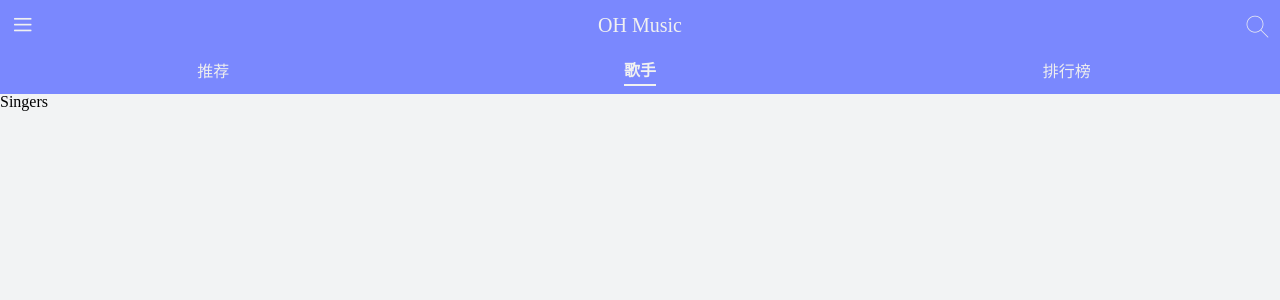
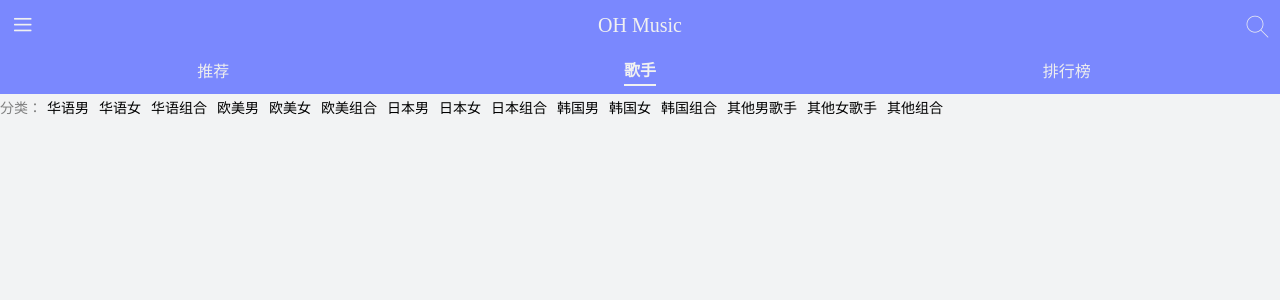
Before and after one commit to Gullrye/oh-music, a React (Create React App) app: page /#/singers in a window 1280 px wide. Shown: the top 300 px of the page. Built offline with nearby package versions, Linux system fonts and the light colour scheme.

Commit message:
feat: horizon scroll

```diff
--- /dev/null
+++ b/src/base-ui/horizon/index.js
@@ -0,0 +1,95 @@
+/**
+ * 水平滚动列表
+ */
+import React, { useState, useRef, useEffect } from 'react'
+import styled from 'styled-components'
+import Scroll from '@/base-ui/scroll/index'
+import { PropTypes } from 'prop-types'
+import style from '@/assets/css/global-style'
+
+//样式部分
+const List = styled.div`
+  display: flex;
+  align-items: center;
+  height: 30px;
+  justify-content: center;
+  overflow: hidden;
+  > span:first-of-type {
+    display: block;
+    flex: 0 0 auto;
+    padding: 5px 0;
+    color: grey;
+    font-size: ${style['font-size-m']};
+  }
+`
+const ListItem = styled.span`
+  flex: 0 0 auto;
+  font-size: ${style['font-size-m']};
+  padding: 5px 5px;
+  border-radius: 10px;
+  &.selected {
+    color: ${style['theme-color']};
+    border: 1px solid ${style['theme-color']};
+    opacity: 0.8;
+  }
+`
+
+function Horizon(props) {
+  // const [refreshCategoryScroll, setRefreshCategoryScroll] = useState(false)
+  // const Category = useRef(null)
+  const { list, oldVal, title } = props
+  const { handleClick } = props
+
+  // useEffect(() => {
+  //   let categoryDOM = Category.current
+  //   let tagElems = categoryDOM.querySelectorAll('span')
+  //   let totalWidth = 0
+  //   Array.from(tagElems).forEach((ele) => {
+  //     totalWidth += ele.offsetWidth
+  //   })
+  //   totalWidth += 2
+  //   categoryDOM.style.width = `${totalWidth}px`
+  //   setRefreshCategoryScroll(true)
+  // }, [refreshCategoryScroll])
+
+  const clickHandle = (item) => {
+    handleClick(item.key)
+  }
+  return (
+    <Scroll direction={'horizontal'} refresh={true}>
+      <div style={{width: 'max-content'}} className='scroll-content'>
+        <List>
+          <span>{title}</span>
+          {list.map((item) => {
+            return (
+              <ListItem
+                key={item.key}
+                className={oldVal === item.key ? 'selected' : ''}
+                onClick={() => clickHandle(item)}
+              >
+                {item.name}
+              </ListItem>
+            )
+          })}
+        </List>
+      </div>
+    </Scroll>
+  )
+}
+
+// 组件接收的参数
+Horizon.propTypes = {
+  list: PropTypes.array, // 列表数据
+  oldVal: PropTypes.string, // 当前 item 的值
+  title: PropTypes.string, // 列表左边的标题
+  handleClick: PropTypes.func,
+}
+// 默认值
+Horizon.defaultProps = {
+  list: [],
+  oldVal: '',
+  title: '',
+  handleClick: null,
+}
+
+export default React.memo(Horizon)
--- a/src/base-ui/scroll/index.js
+++ b/src/base-ui/scroll/index.js
@@ -19,7 +19,7 @@ const ScrollContainer = styled.div`
 
 const Scroll = forwardRef((props, ref) => {
   const [bScroll, setBScroll] = useState()
-  const scrollContaninerRef = useRef()
+  const scrollContainerRef = useRef()
   const {
     direction,
     click,
@@ -40,8 +40,8 @@ const Scroll = forwardRef((props, ref) => {
 
   // 1. 创建 better-scroll
   useEffect(() => {
-    const scroll = new BScroll(scrollContaninerRef.current, {
-      scrollX: direction === 'horizental',
+    const scroll = new BScroll(scrollContainerRef.current, {
+      scrollX: direction === 'horizontal',
       scrollY: direction === 'vertical',
       probeType: 3,
       click: click,
@@ -123,7 +123,7 @@ const Scroll = forwardRef((props, ref) => {
 
   // 7.
   return (
-    <ScrollContainer ref={scrollContaninerRef}>
+    <ScrollContainer ref={scrollContainerRef} className='scroll-wrapper'>
       {props.children}
     </ScrollContainer>
   )
--- a/src/views/Singers/index.js
+++ b/src/views/Singers/index.js
@@ -2,9 +2,182 @@
  * 歌手列表组件
  */
 import React from 'react'
+import Horizon from '@/base-ui/horizon'
 
 function Singers(props) {
-  return <div>Singers</div>
+  const categoryTypes = [
+    {
+      name: '华语男',
+      key: '1001',
+    },
+    {
+      name: '华语女',
+      key: '1002',
+    },
+    {
+      name: '华语组合',
+      key: '1003',
+    },
+    {
+      name: '欧美男',
+      key: '2001',
+    },
+    {
+      name: '欧美女',
+      key: '2002',
+    },
+    {
+      name: '欧美组合',
+      key: '2003',
+    },
+    {
+      name: '日本男',
+      key: '6001',
+    },
+    {
+      name: '日本女',
+      key: '6002',
+    },
+    {
+      name: '日本组合',
+      key: '6003',
+    },
+    {
+      name: '韩国男',
+      key: '7001',
+    },
+    {
+      name: '韩国女',
+      key: '7002',
+    },
+    {
+      name: '韩国组合',
+      key: '7003',
+    },
+    {
+      name: '其他男歌手',
+      key: '4001',
+    },
+    {
+      name: '其他女歌手',
+      key: '4002',
+    },
+    {
+      name: '其他组合',
+      key: '4003',
+    },
+  ]
+  const alphaTypes = [
+    {
+      key: 'A',
+      name: 'A',
+    },
+    {
+      key: 'B',
+      name: 'B',
+    },
+    {
+      key: 'C',
+      name: 'C',
+    },
+    {
+      key: 'D',
+      name: 'D',
+    },
+    {
+      key: 'E',
+      name: 'E',
+    },
+    {
+      key: 'F',
+      name: 'F',
+    },
+    {
+      key: 'G',
+      name: 'G',
+    },
+    {
+      key: 'H',
+      name: 'H',
+    },
+    {
+      key: 'I',
+      name: 'I',
+    },
+    {
+      key: 'J',
+      name: 'J',
+    },
+    {
+      key: 'K',
+      name: 'K',
+    },
+    {
+      key: 'L',
+      name: 'L',
+    },
+    {
+      key: 'M',
+      name: 'M',
+    },
+    {
+      key: 'N',
+      name: 'N',
+    },
+    {
+      key: 'O',
+      name: 'O',
+    },
+    {
+      key: 'P',
+      name: 'P',
+    },
+    {
+      key: 'Q',
+      name: 'Q',
+    },
+    {
+      key: 'R',
+      name: 'R',
+    },
+    {
+      key: 'S',
+      name: 'S',
+    },
+    {
+      key: 'T',
+      name: 'T',
+    },
+    {
+      key: 'U',
+      name: 'U',
+    },
+    {
+      key: 'V',
+      name: 'V',
+    },
+    {
+      key: 'W',
+      name: 'W',
+    },
+    {
+      key: 'X',
+      name: 'X',
+    },
+    {
+      key: 'Y',
+      name: 'Y',
+    },
+    {
+      key: 'Z',
+      name: 'Z',
+    },
+  ]
+  return (
+    <div>
+      <Horizon list={categoryTypes} title={'分类：'}></Horizon>
+    </div>
+  )
 }
 
 export default React.memo(Singers)
```
Also changed, not shown: images/2022-01-18-18-38-35.png (added), 1 other file (tests, documents, lock files or other folders).
